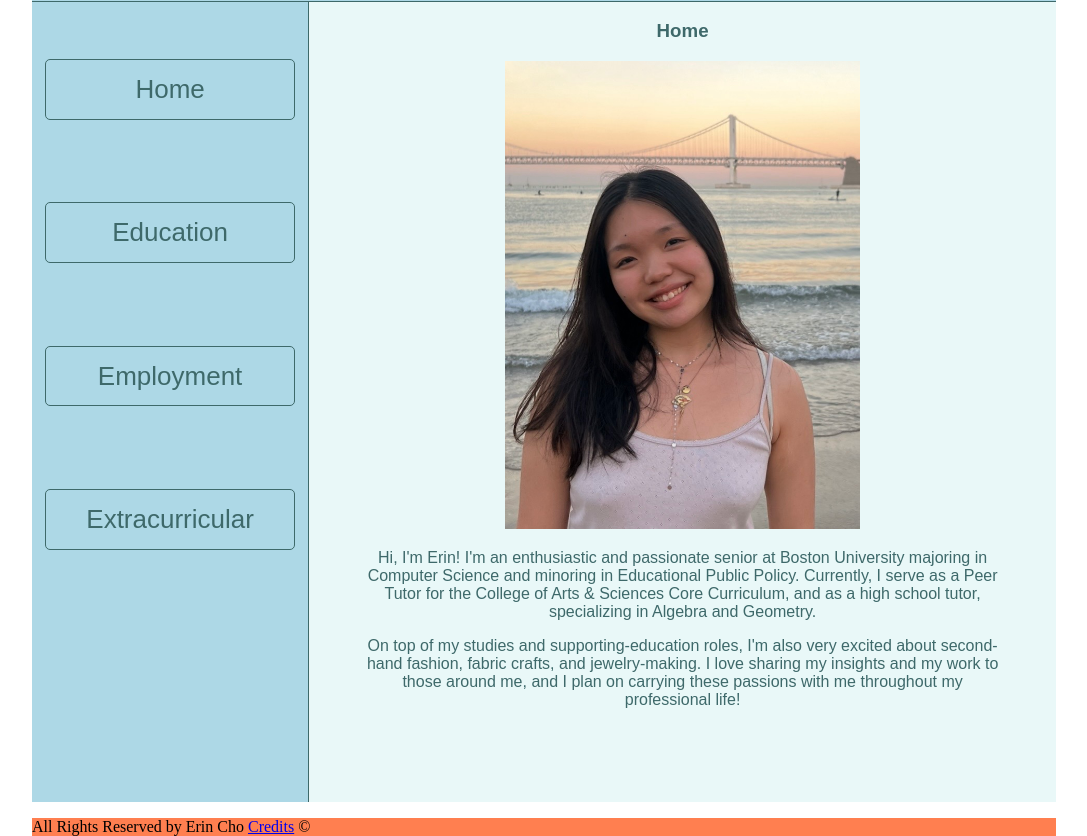
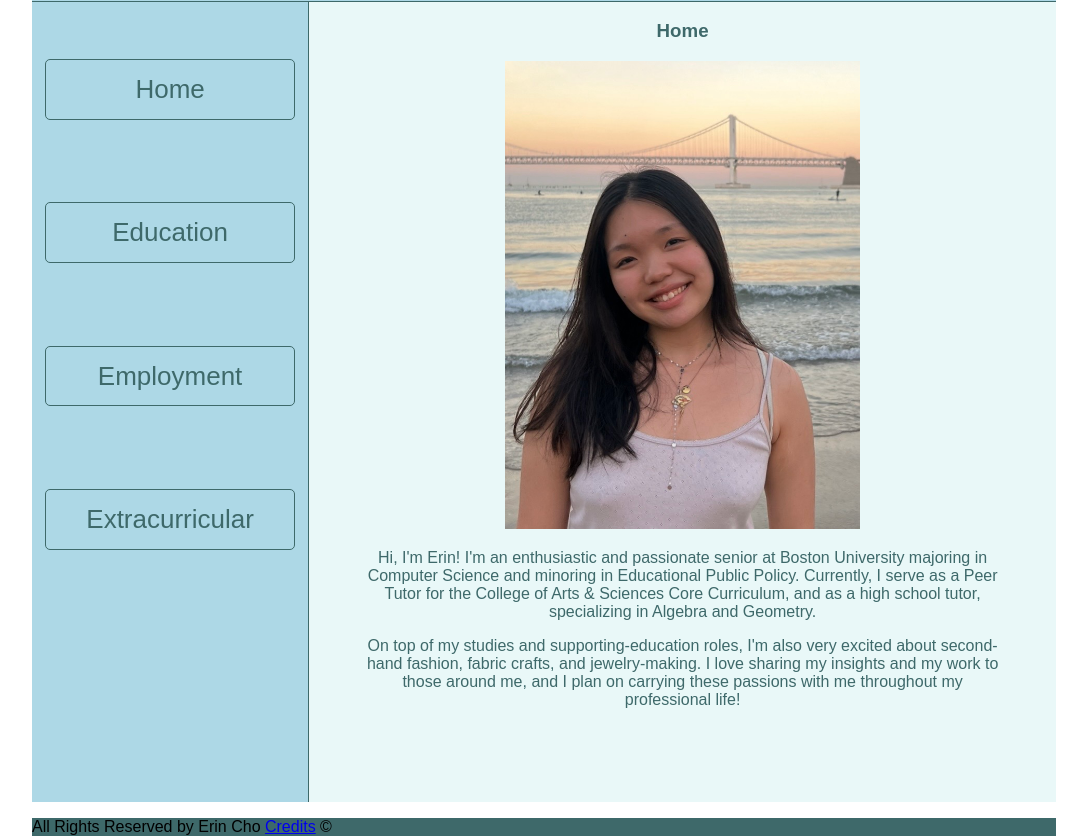
Before and after one commit to er1nh4/cs391a1-mp3, a React app: page / in a window 1280 px wide. Shown: the part 205-1041 px from the top of the page, without its empty margins (96-1183 px from the left). Built offline with nearby package versions, Linux system fonts and the light colour scheme; the HTML template or start-up script is replaced by a standard one.

Commit message:
Updated footer

```diff
--- a/src/components/Footer.tsx
+++ b/src/components/Footer.tsx
@@ -2,7 +2,8 @@ import {Link} from "react-router";
 import styled from "styled-components";
 
 const StyledFooter = styled.footer`
-    background-color: coral;
+    background-color: #3e696a;
+    font-family: "Arial Rounded MT Bold", Arial, sans-serif, serif;
 `;
 
 export default function Footer() {
--- a/src/components/ThemeContextExample.tsx
+++ /dev/null
@@ -1,4 +0,0 @@
-import {createContext} from "react";
-import type {ThemeTypes} from "../types";
-
-export const ThemeContextExample = createContext<ThemeTypes|null>(null);
```
Also changed, not shown: src/components/StyledDiv.tsx (deleted, +0 -13 lines), src/components/ThemeProviderExample.tsx (deleted, +0 -19 lines).
